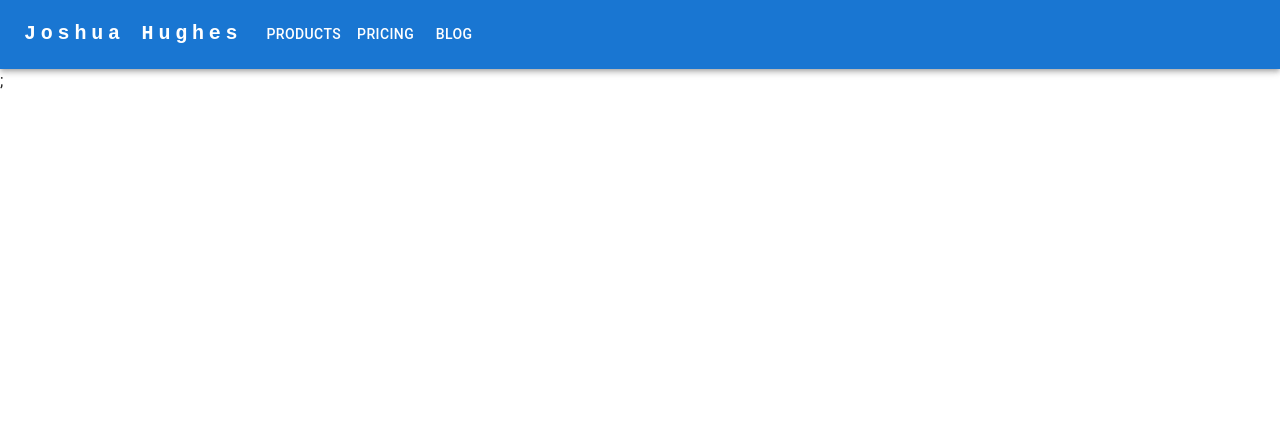
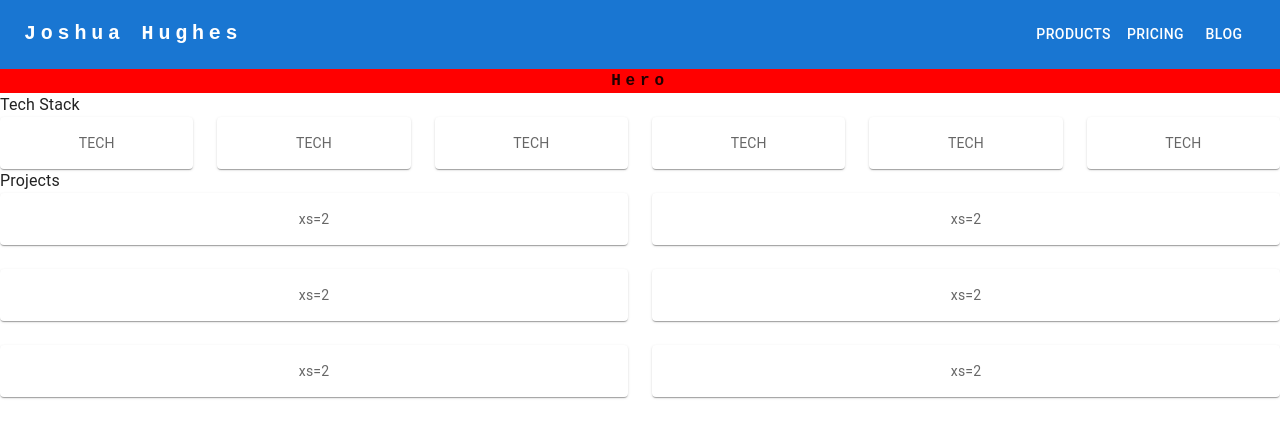
Before and after one commit to JH9001/jhdev, a React (Vite) app: page / in a window 1280 px wide. Shown: the top 438 px of the page. Built offline with nearby package versions, Linux system fonts and the light colour scheme.

Commit message:
implement hero, techstack, and projects layouts

```diff
--- a/src/App.jsx
+++ b/src/App.jsx
@@ -1,11 +1,18 @@
-import ResponsiveAppBar from "./components/ResponsiveAppBar";
+import Navbar from "./components/Navbar";
+import Hero from "./components/Hero";
+import TechStack from "./components/TechStack";
+import Projects from "./components/Projects";
+
 import CssBaseline from "@mui/material/CssBaseline";
 
 const App = () => {
   return (
     <>
       <CssBaseline />
-      <ResponsiveAppBar />;
+      <Navbar />
+      <Hero />
+      <TechStack />
+      <Projects />
     </>
   );
 };
--- /dev/null
+++ b/src/components/Hero.jsx
@@ -0,0 +1,22 @@
+import { Typography } from "@mui/material";
+import { Box, Container, display } from "@mui/system";
+
+const Hero = () => {
+  return (
+    <Box sx={{ display: "flex", justifyContent: "center", bgcolor: "red" }}>
+      <Typography
+        sx={{
+          fontSize: "h1",
+          fontFamily: "monospace",
+          fontWeight: 700,
+          letterSpacing: ".3rem",
+          color: "inherit",
+          textDecoration: "none",
+        }}
+      >
+        Hero
+      </Typography>
+    </Box>
+  );
+};
+export default Hero;
--- a/src/components/ResponsiveAppBar.jsx
+++ b/src/components/Navbar.jsx
@@ -7,15 +7,12 @@ import Typography from "@mui/material/Typography";
 import Menu from "@mui/material/Menu";
 import MenuIcon from "@mui/icons-material/Menu";
 import Container from "@mui/material/Container";
-import Avatar from "@mui/material/Avatar";
 import Button from "@mui/material/Button";
-import Tooltip from "@mui/material/Tooltip";
 import MenuItem from "@mui/material/MenuItem";
-import AdbIcon from "@mui/icons-material/Adb";
 
 const pages = ["Products", "Pricing", "Blog"];
 
-function ResponsiveAppBar() {
+function Navbar() {
   const [anchorElNav, setAnchorElNav] = React.useState(null);
 
   const handleOpenNavMenu = (event) => {
@@ -48,7 +45,32 @@ function ResponsiveAppBar() {
             Joshua Hughes
           </Typography>
 
-          <Box sx={{ flexGrow: 1, display: { xs: "flex", md: "none" } }}>
+          <Typography
+            variant="h5"
+            noWrap
+            component="a"
+            href=""
+            sx={{
+              mr: 2,
+              display: { xs: "flex", md: "none" },
+              flexGrow: 1,
+              fontFamily: "monospace",
+              fontWeight: 700,
+              letterSpacing: ".3rem",
+              color: "inherit",
+              textDecoration: "none",
+            }}
+          >
+            Joshua Hughes
+          </Typography>
+
+          <Box
+            sx={{
+              flexGrow: 1,
+              justifyContent: "flex-end",
+              display: { xs: "flex", md: "none" },
+            }}
+          >
             <IconButton
               size="large"
               aria-label="account of current user"
@@ -84,25 +106,14 @@ function ResponsiveAppBar() {
               ))}
             </Menu>
           </Box>
-          <Typography
-            variant="h5"
-            noWrap
-            component="a"
-            href=""
+
+          <Box
             sx={{
-              mr: 2,
-              display: { xs: "flex", md: "none" },
               flexGrow: 1,
-              fontFamily: "monospace",
-              fontWeight: 700,
-              letterSpacing: ".3rem",
-              color: "inherit",
-              textDecoration: "none",
+              justifyContent: "flex-end",
+              display: { xs: "none", md: "flex" },
             }}
           >
-            Joshua Hughes
-          </Typography>
-          <Box sx={{ flexGrow: 1, display: { xs: "none", md: "flex" } }}>
             {pages.map((page) => (
               <Button
                 key={page}
@@ -118,4 +129,4 @@ function ResponsiveAppBar() {
     </AppBar>
   );
 }
-export default ResponsiveAppBar;
+export default Navbar;
--- /dev/null
+++ b/src/components/Projects.jsx
@@ -0,0 +1,37 @@
+import * as React from "react";
+import { experimentalStyled as styled } from "@mui/material/styles";
+import Box from "@mui/material/Box";
+import Paper from "@mui/material/Paper";
+import Grid from "@mui/material/Unstable_Grid2";
+import { Typography } from "@mui/material";
+
+const Item = styled(Paper)(({ theme }) => ({
+  backgroundColor: theme.palette.mode === "dark" ? "#1A2027" : "#fff",
+  ...theme.typography.body2,
+  padding: theme.spacing(2),
+  textAlign: "center",
+  color: theme.palette.text.secondary,
+}));
+
+function Projects() {
+  return (
+    <>
+      <Typography>Projects</Typography>
+      <Box sx={{ flexGrow: 1 }}>
+        <Grid
+          container
+          spacing={{ xs: 2, md: 3 }}
+          columns={{ xs: 4, sm: 8, md: 12 }}
+        >
+          {Array.from(Array(6)).map((_, index) => (
+            <Grid xs={12} sm={12} md={6} key={index}>
+              <Item>xs=2</Item>
+            </Grid>
+          ))}
+        </Grid>
+      </Box>
+    </>
+  );
+}
+
+export default Projects;
--- /dev/null
+++ b/src/components/TechStack.jsx
@@ -0,0 +1,37 @@
+import * as React from "react";
+import { experimentalStyled as styled } from "@mui/material/styles";
+import Box from "@mui/material/Box";
+import Paper from "@mui/material/Paper";
+import Grid from "@mui/material/Unstable_Grid2";
+import { Typography } from "@mui/material";
+
+const Item = styled(Paper)(({ theme }) => ({
+  backgroundColor: theme.palette.mode === "dark" ? "#1A2027" : "#fff",
+  ...theme.typography.body2,
+  padding: theme.spacing(2),
+  textAlign: "center",
+  color: theme.palette.text.secondary,
+}));
+
+function TechStack() {
+  return (
+    <>
+      <Typography>Tech Stack</Typography>
+      <Box sx={{ flexGrow: 1 }}>
+        <Grid
+          container
+          spacing={{ xs: 2, md: 3 }}
+          columns={{ xs: 4, sm: 8, md: 12 }}
+        >
+          {Array.from(Array(6)).map((_, index) => (
+            <Grid xs={2} sm={4} md={2} key={index}>
+              <Item>TECH</Item>
+            </Grid>
+          ))}
+        </Grid>
+      </Box>
+    </>
+  );
+}
+
+export default TechStack;
```
